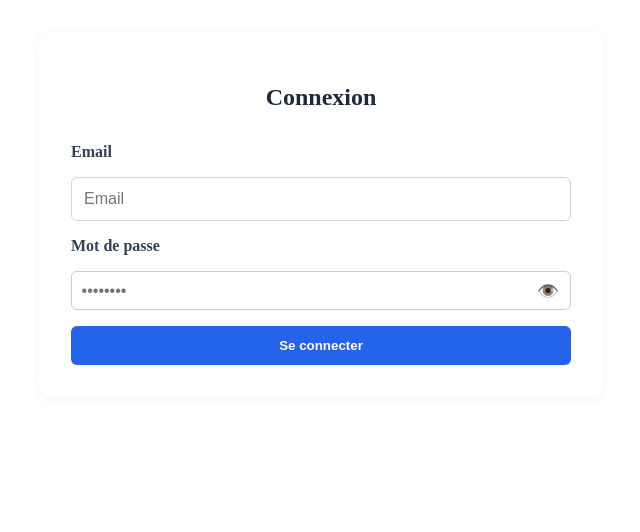
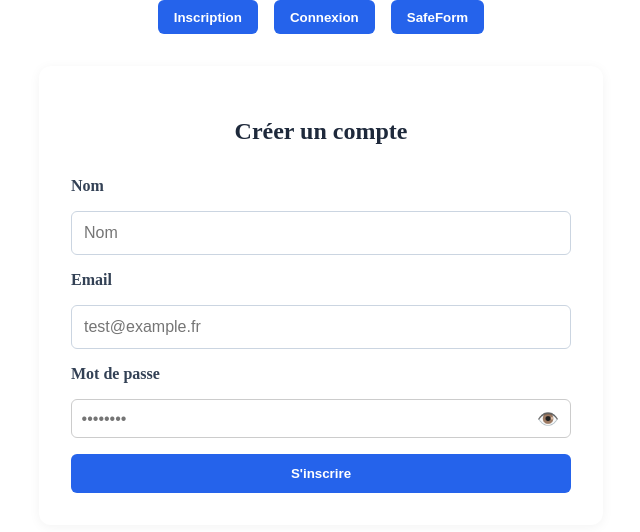
Before and after one commit to KBuannec/safeform, a React (Vite) app in the folder safeform-client/: page / in a window 1280 px wide. Shown: the top 532 px of the page, without its empty margins (319-959 px from the left). Built offline with nearby package versions, Linux system fonts and the light colour scheme; no server answers.

Commit message:
feat: Barre de navigation

```diff
--- a/safeform-client/src/App.tsx
+++ b/safeform-client/src/App.tsx
@@ -1,13 +1,23 @@
+import { useState } from 'react';
 import LoginFormContainer from './LoginForm/LoginForm.container';
 import RegisterFormContainer from './RegisterForm/RegisterForm.container';
 import SafeFormContainer from './SafeForm/SafeForm.container';
 
 function App() {
+  const [view, setView] = useState<'register' | 'login' | 'safeform'>('register');
+
   return (
     <div className='app-container'>
-      {/* <SafeFormContainer /> */}
-      {/* <RegisterFormContainer /> */}
-      <LoginFormContainer />
+      <nav className="navigation">
+        <button onClick={() => setView('register')}>Inscription</button>
+        <button onClick={() => setView('login')}>Connexion</button>
+        <button onClick={() => setView('safeform')}>SafeForm</button>
+      </nav>
+
+      {view === 'register' && <RegisterFormContainer />}
+      {view === 'login' && <LoginFormContainer />}
+      {view === 'safeform' && <SafeFormContainer />}
+
     </div>
   );
 }
--- a/safeform-client/src/index.css
+++ b/safeform-client/src/index.css
@@ -1,9 +1,39 @@
-html, body, #root {
+html,
+body,
+#root {
     margin: 0;
     padding: 0;
     height: 100%;
 }
 
+.navigation {
+    display: flex;
+    justify-content: center;
+    gap: 1rem;
+    margin-bottom: 2rem;
+
+    button {
+        background-color: #2563eb;
+        color: white;
+        padding: 0.6rem 1rem;
+        border: none;
+        border-radius: 6px;
+        cursor: pointer;
+        font-weight: 600;
+        transition: background-color 0.2s;
+
+        &:hover {
+            background-color: #1e40af;
+        }
+
+        &:focus {
+            outline: none;
+            box-shadow: 0 0 0 2px rgba(37, 99, 235, 0.4);
+        }
+    }
+}
+
+
 @tailwind base;
 @tailwind components;
 @tailwind utilities;
```
